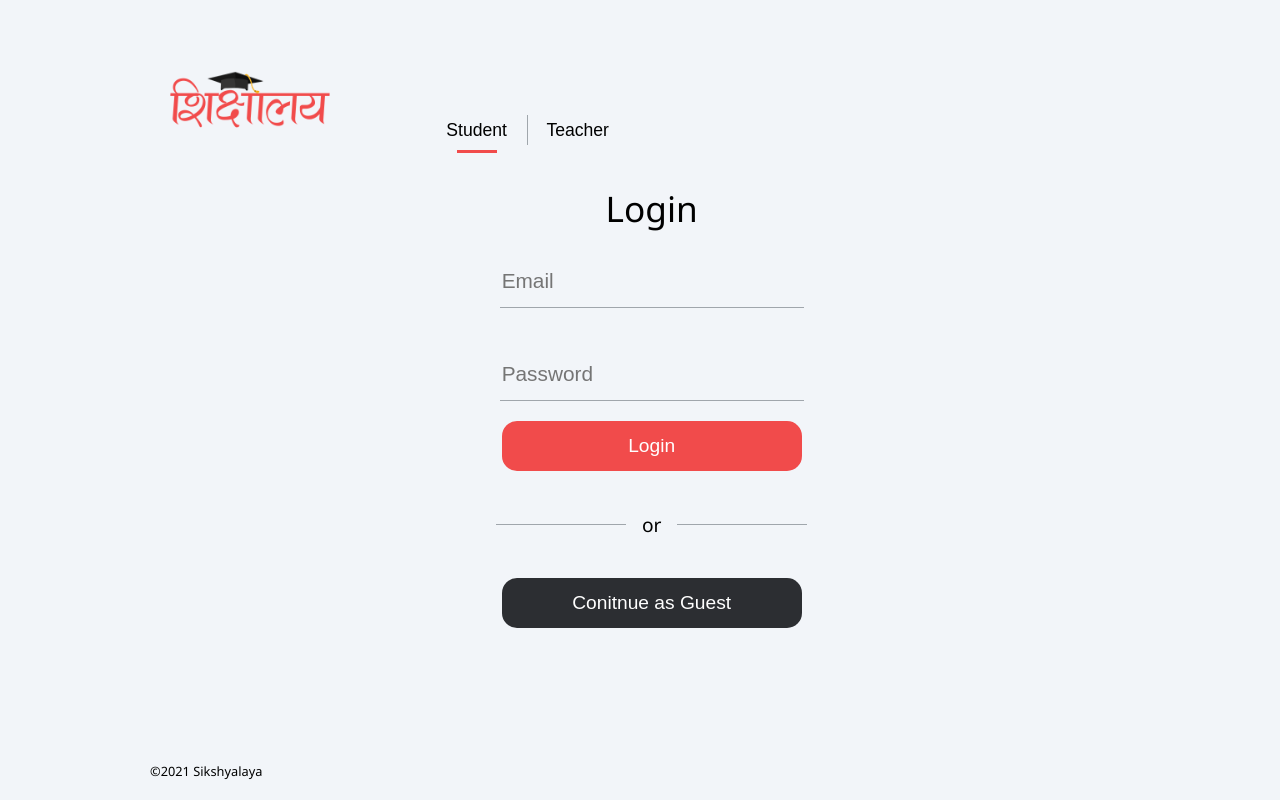
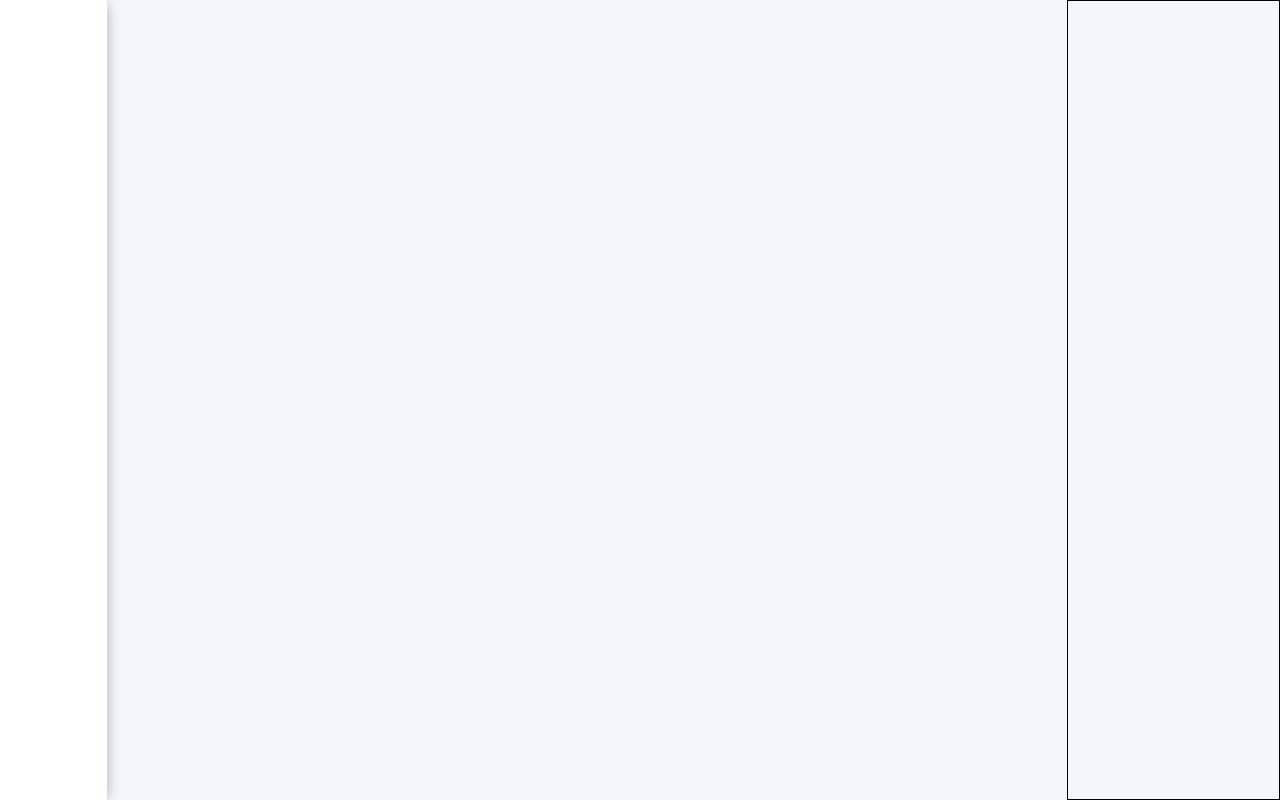
Before and after one commit to arpandaze/sikshyalaya, a React (Create React App) app in the folder frontend/: page /dashboard in a window 1280 px wide. Before the commit this address led to /login. Built offline with nearby package versions, Linux system fonts and the light colour scheme.

Commit message:
Dashboard and Sidebar added

```diff
--- a/frontend/src/Route.jsx
+++ b/frontend/src/Route.jsx
@@ -1,12 +1,14 @@
 import React, { Component } from "react";
 import { Route, Switch, Redirect } from "react-router-dom";
 import Login from "./views/Login/Login";
+import Dashboard from "./views/Dashboard/Dashboard";
 
 const Routes = () => {
   return (
     <Switch>
       <Route path="/login" component={Login} />
-      <Redirect from="/" to="login" />
+      <Route path="/dashboard" component={Dashboard} />
+      <Redirect from="/" to="dashboard" />
     </Switch>
   );
 };
--- a/frontend/src/components/SideBar.jsx
+++ b/frontend/src/components/SideBar.jsx
@@ -0,0 +1,18 @@
+import React, { useState } from "react";
+import Button from "../components/Button";
+import theme from "../utils/colors";
+import Grid from "@material-ui/core/Grid";
+import Image from "../components/Image";
+
+const styleSheet = {
+  sideBar: {
+    height: "100vh",
+    backgroundColor: theme.white,
+  },
+};
+
+const SideBar = () => {
+  return <div style={styleSheet.sideBar}></div>;
+};
+
+export default SideBar;
--- a/frontend/src/views/Dashboard/Dashboard.jsx
+++ b/frontend/src/views/Dashboard/Dashboard.jsx
@@ -0,0 +1,42 @@
+import React, { useState } from "react";
+import { Formik, Field, Form } from "formik";
+import { Route, Switch, Redirect } from "react-router-dom";
+import Button from "../../components/Button";
+import theme from "../../utils/colors";
+import * as yup from "yup";
+import Tab from "../../components/Tab";
+import Grid from "@material-ui/core/Grid";
+import Image from "../../components/Image";
+import SideBar from "../../components/SideBar";
+
+const styleSheet = {
+  sideBar: {
+    height: "100vh",
+    boxShadow: "2px 2px 13px -3px rgba(0,0,0,0.32)",
+  },
+  mainArea: { height: "100vh" },
+  notification: {
+    height: "100vh",
+    border: "1px solid black",
+  },
+};
+
+const Dashboard = () => {
+  return (
+    <Grid
+      container
+      direction="row"
+      justify="flex-start"
+      alignItems="center"
+      style={styleSheet.root}
+    >
+      <Grid item xs={1} style={styleSheet.sideBar}>
+        <SideBar style={styleSheet.sideBar} />
+      </Grid>
+      <Grid item xs={9} style={styleSheet.mainArea}></Grid>
+      <Grid item xs={2} style={styleSheet.notification}></Grid>
+    </Grid>
+  );
+};
+
+export default Dashboard;
```
Also changed, not shown: 1 other file (tests, documents, lock files or other folders).
